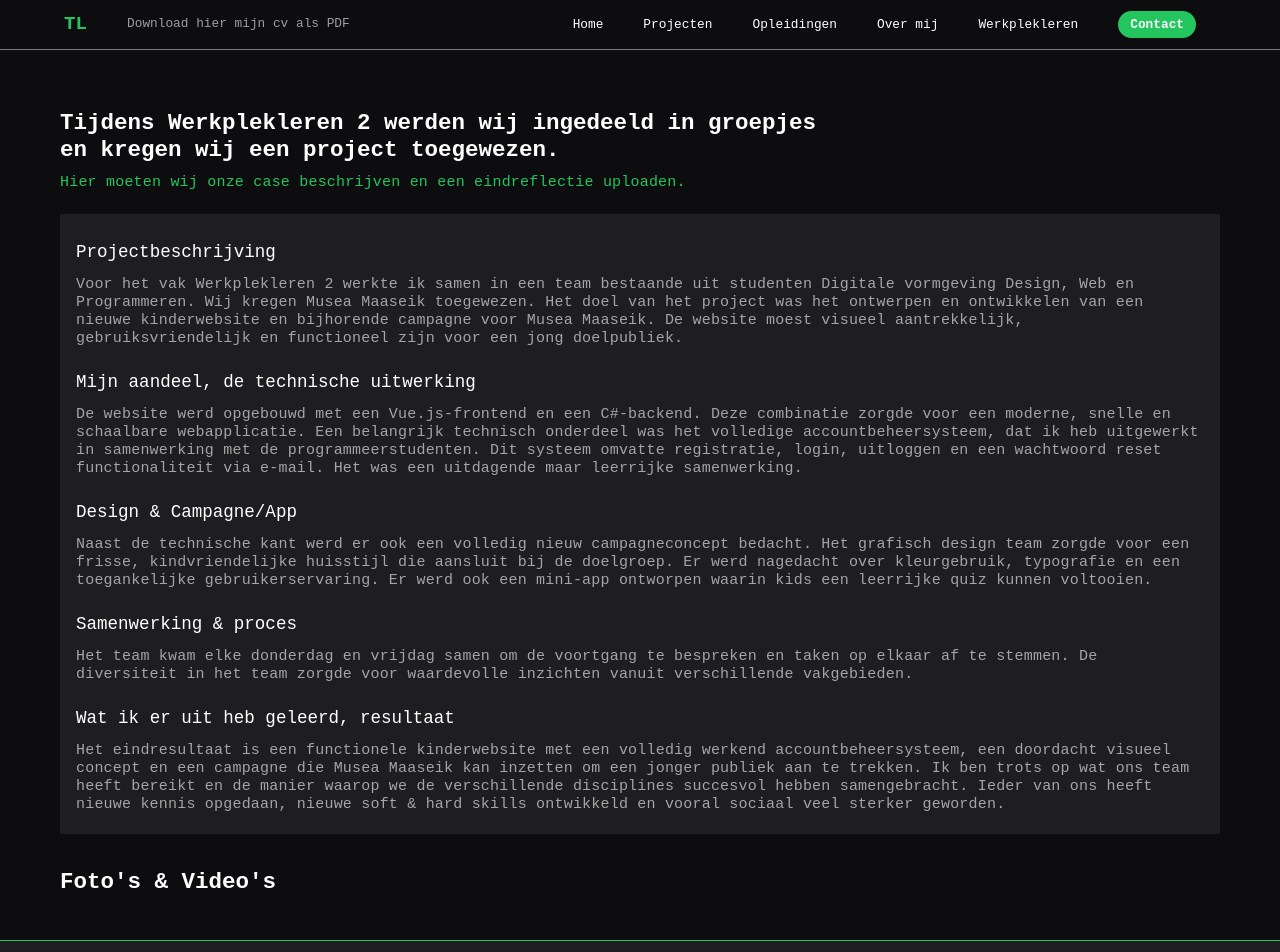
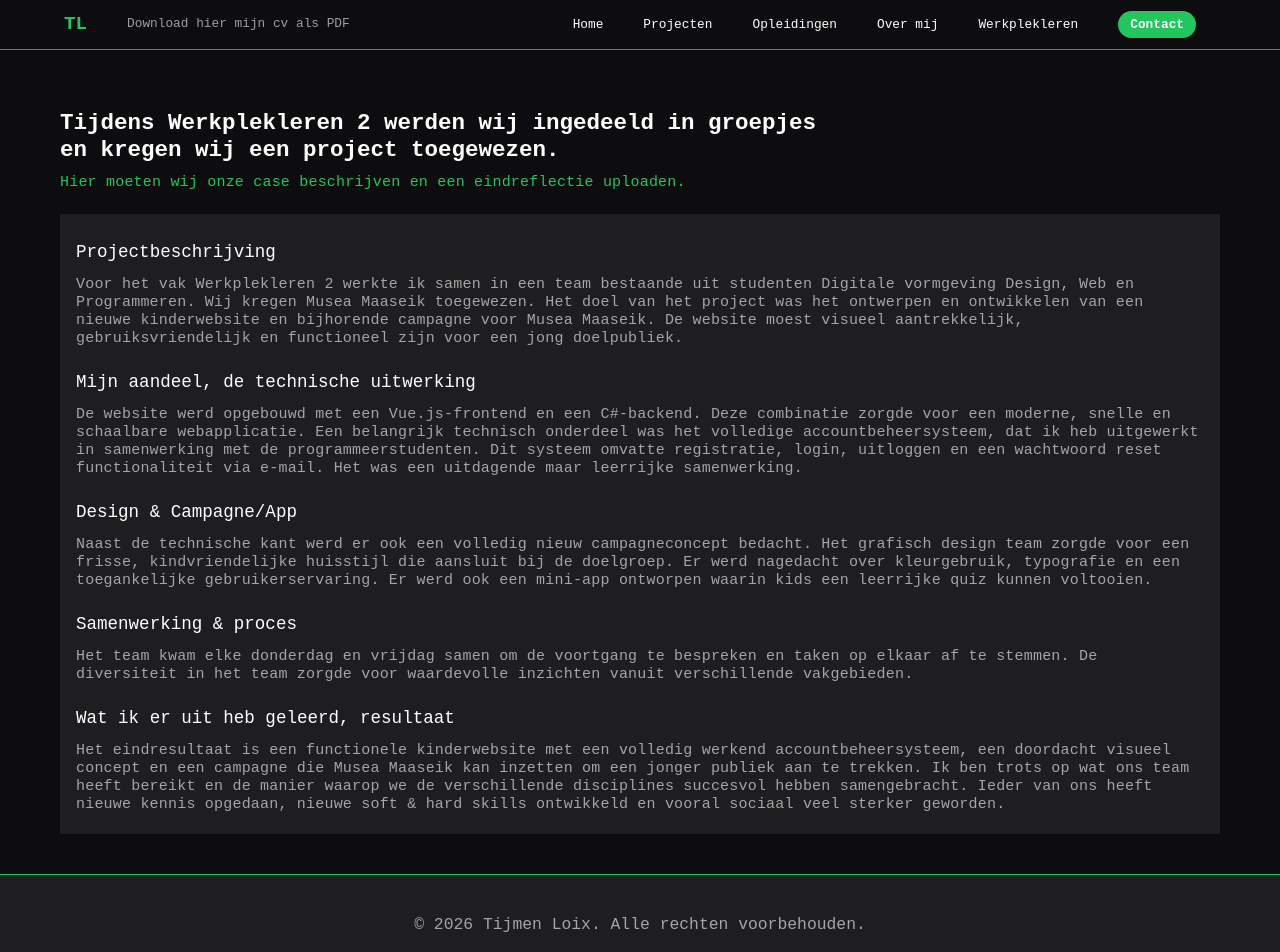
Before and after one commit to tijmen-loix/Online_CV_Tijmen_Loix, a Vue app: page /wpl in a window 1280 px wide. Shown: the top 952 px of the page. Built offline with nearby package versions, Linux system fonts and the light colour scheme; a web font is replaced by a local one.

Commit message:
WPL Change

```diff
--- a/src/views/WerkplekLeren.vue
+++ b/src/views/WerkplekLeren.vue
@@ -24,7 +24,7 @@
         <p>Het eindresultaat is een functionele kinderwebsite met een volledig werkend accountbeheersysteem, een doordacht visueel concept en een campagne die Musea Maaseik kan inzetten om een jonger publiek aan te trekken. Ik ben trots op wat ons team heeft bereikt en de manier waarop we de verschillende disciplines succesvol hebben samengebracht. Ieder van ons heeft nieuwe kennis opgedaan, nieuwe soft & hard skills ontwikkeld en vooral sociaal veel sterker geworden.</p>
       </section>
       <section class="bottom">
-        <h2>Foto's & Video's</h2>
+        <h2></h2>
 
       </section>
     </section>
```
